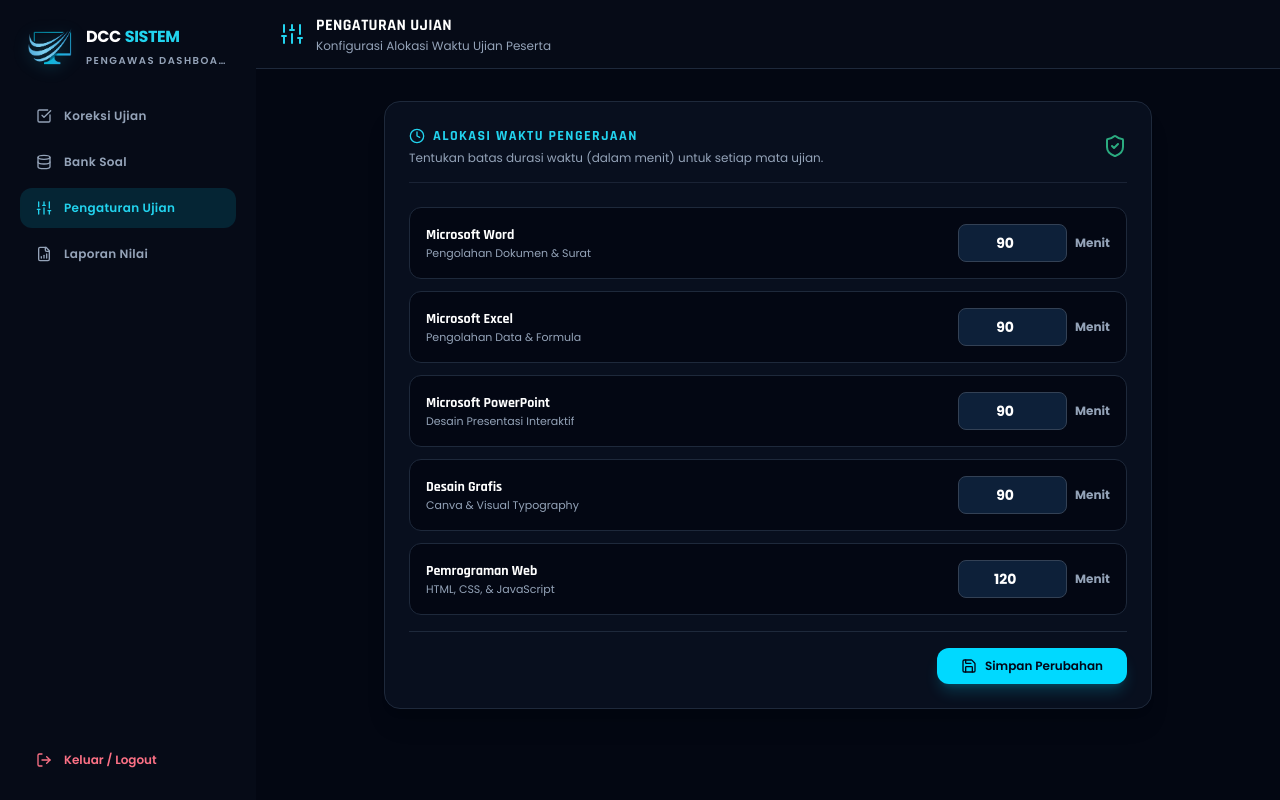
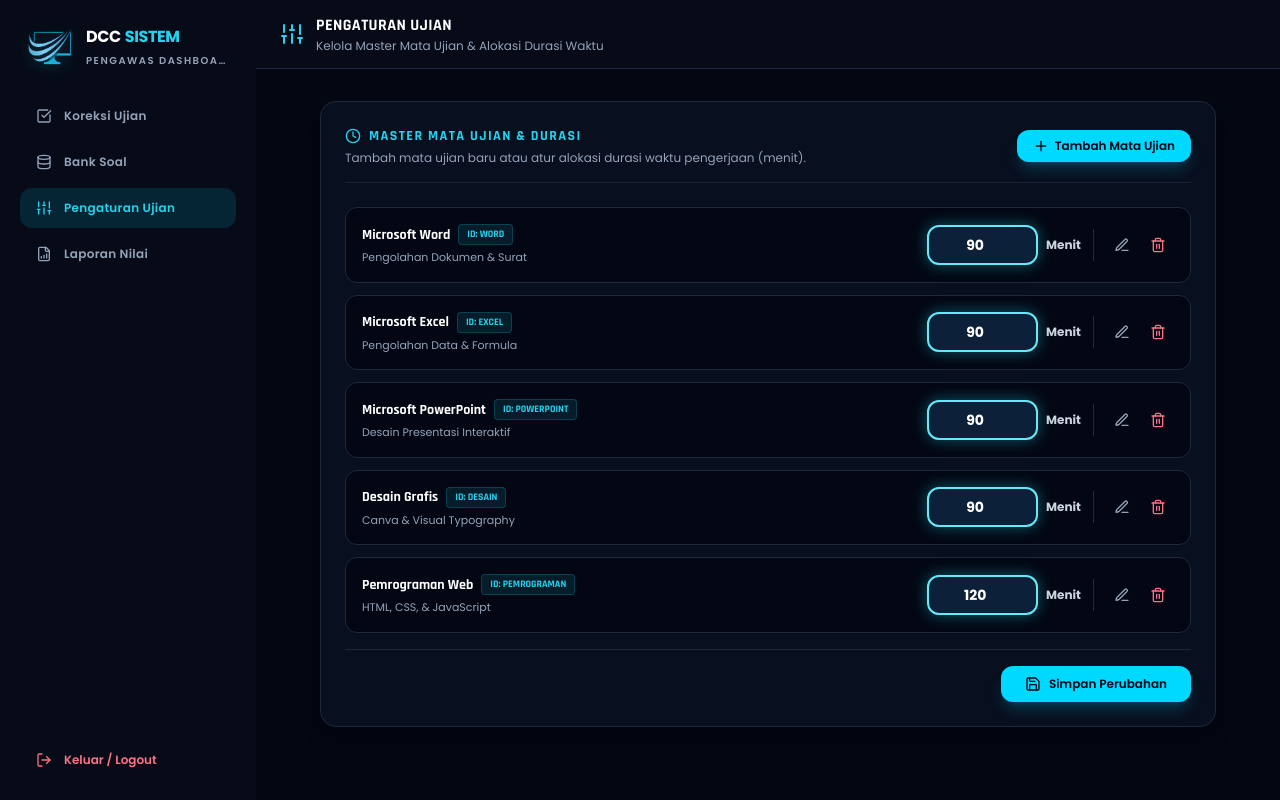
Before and after one commit to dcc-daruttaufiq/dcc-cbt-system, a React (Vite) app in the folder client/: page /pengaturan-ujian in a window 1280 px wide. Built offline with nearby package versions, Linux system fonts and the light colour scheme; no server answers; the database is empty.

Commit message:
mata ujian +

```diff
--- a/client/src/pages/PengaturanUjian.jsx
+++ b/client/src/pages/PengaturanUjian.jsx
@@ -4,30 +4,29 @@
 import Navbar from '../components/ui/Navbar';
 import Button from '../components/ui/Button';
 import Input from '../components/ui/Input';
-import { Sliders, Clock, Save, CheckCircle2, AlertCircle, ShieldCheck } from 'lucide-react';
+import { Sliders, Clock, Save, CheckCircle2, AlertCircle, ShieldCheck, Plus, Trash2, Edit3, X, BookOpen } from 'lucide-react';
+import { motion, AnimatePresence } from 'framer-motion';
 
-const KATALOG_KATEGORI = [
-  { id: 'word', nama: 'Microsoft Word', desc: 'Pengolahan Dokumen & Surat' },
-  { id: 'excel', nama: 'Microsoft Excel', desc: 'Pengolahan Data & Formula' },
-  { id: 'powerpoint', nama: 'Microsoft PowerPoint', desc: 'Desain Presentasi Interaktif' },
-  { id: 'desain', nama: 'Desain Grafis', desc: 'Canva & Visual Typography' },
-  { id: 'pemrograman', nama: 'Pemrograman Web', desc: 'HTML, CSS, & JavaScript' }
+const DEFAULT_KATALOG = [
+  { id: 'word', nama: 'Microsoft Word', desc: 'Pengolahan Dokumen & Surat', durasi: 90 },
+  { id: 'excel', nama: 'Microsoft Excel', desc: 'Pengolahan Data & Formula', durasi: 90 },
+  { id: 'powerpoint', nama: 'Microsoft PowerPoint', desc: 'Desain Presentasi Interaktif', durasi: 90 },
+  { id: 'desain', nama: 'Desain Grafis', desc: 'Canva & Visual Typography', durasi: 90 },
+  { id: 'pemrograman', nama: 'Pemrograman Web', desc: 'HTML, CSS, & JavaScript', durasi: 120 }
 ];
 
 export default function PengaturanUjian() {
-  const [durasiUjian, setDurasiUjian] = useState({
-    word: 90,
-    excel: 90,
-    powerpoint: 90,
-    desain: 90,
-    pemrograman: 120
-  });
-
+  const [katalogMapel, setKatalogMapel] = useState(DEFAULT_KATALOG);
   const [isLoading, setIsLoading] = useState(true);
   const [isSaving, setIsSaving] = useState(false);
   const [message, setMessage] = useState({ type: '', text: '' });
 
-  const menuPanitia = [
+  // State Modal Form Tambah/Edit
+  const [isModalOpen, setIsModalOpen] = useState(false);
+  const [editingId, setEditingId] = useState(null);
+  const [formMapel, setFormMapel] = useState({ id: '', nama: '', desc: '', durasi: 90 });
+
+  const menuPengawas = [
     { label: 'Koreksi Ujian', path: '/dashboard-panitia', icon: '📊' },
     { label: 'Bank Soal', path: '/bank-soal', icon: '📚' },
     { label: 'Pengaturan Ujian', path: '/pengaturan-ujian', icon: '⚙️' },
@@ -41,19 +40,21 @@
       const { data, error } = await supabase
         .from(TABLES.PENGATURAN_UJIAN || 'pengaturan_ujian')
         .select('*')
-        .eq('key', 'durasi_ujian_menit')
+        .eq('key', 'katalog_mata_ujian')
         .maybeSingle();
 
       if (!error && data && data.value) {
         const parsed = typeof data.value === 'string' ? JSON.parse(data.value) : data.value;
-        setDurasiUjian(prev => ({ ...prev, ...parsed }));
-        localStorage.setItem('dcc_durasi_ujian', JSON.stringify(parsed));
+        if (Array.isArray(parsed) && parsed.length > 0) {
+          setKatalogMapel(parsed);
+          localStorage.setItem('dcc_katalog_mapel', JSON.stringify(parsed));
+        }
       }
     } catch (err) {
-      console.warn('Membaca durasi dari cache lokal...', err);
-      const local = localStorage.getItem('dcc_durasi_ujian');
+      console.warn('Membaca katalog dari cache lokal...', err);
+      const local = localStorage.getItem('dcc_katalog_mapel');
       if (local) {
-        try { setDurasiUjian(JSON.parse(local)); } catch (e) {}
+        try { setKatalogMapel(JSON.parse(local)); } catch (e) {}
       }
     } finally {
       setIsLoading(false);
@@ -64,67 +65,129 @@
     loadPengaturan();
   }, []);
 
-  // Simpan Pengaturan ke Supabase Cloud
+  // Simpan Katalog Mata Ujian ke Supabase Cloud
   const handleSimpan = async (e) => {
-    e.preventDefault();
+    if (e) e.preventDefault();
     setIsSaving(true);
     setMessage({ type: '', text: '' });
 
     try {
-      localStorage.setItem('dcc_durasi_ujian', JSON.stringify(durasiUjian));
+      localStorage.setItem('dcc_katalog_mapel', JSON.stringify(katalogMapel));
 
       const { error } = await supabase
         .from(TABLES.PENGATURAN_UJIAN || 'pengaturan_ujian')
         .upsert({
-          key: 'durasi_ujian_menit',
-          value: JSON.stringify(durasiUjian),
+          key: 'katalog_mata_ujian',
+          value: JSON.stringify(katalogMapel),
           updated_at: new Date().toISOString()
         }, { onConflict: 'key' });
 
       if (error) throw error;
 
-      setMessage({ type: 'success', text: 'Pengaturan durasi ujian berhasil disimpan ke Supabase Cloud!' });
+      setMessage({ type: 'success', text: 'Pengaturan mata ujian & durasi berhasil disimpan!' });
     } catch (err) {
       console.error('Gagal menyimpan ke Cloud:', err);
-      setMessage({ type: 'warning', text: 'Tersimpan di Lokal. Pastikan SQL Editor Supabase sudah dijalankan.' });
+      setMessage({ type: 'warning', text: 'Tersimpan di Lokal. Pastikan database Supabase terhubung.' });
     } finally {
       setIsSaving(false);
     }
   };
 
+  // Handler Durasi Per-Item
+  const handleDurasiChange = (id, val) => {
+    setKatalogMapel(prev => prev.map(m => m.id === id ? { ...m, durasi: val } : m));
+  };
+
+  // Buka Modal Tambah
+  const openAddModal = () => {
+    setEditingId(null);
+    setFormMapel({ id: '', nama: '', desc: '', durasi: 90 });
+    setIsModalOpen(true);
+  };
+
+  // Buka Modal Edit
+  const openEditModal = (item) => {
+    setEditingId(item.id);
+    setFormMapel({ ...item });
+    setIsModalOpen(true);
+  };
+
+  // Hapus Mata Ujian
+  const handleDeleteMapel = (id, nama) => {
+    if (katalogMapel.length <= 1) {
+      return alert('Sistem harus memiliki minimal 1 Mata Ujian!');
+    }
+    if (!confirm(`Apakah Anda yakin ingin menghapus Mata Ujian "${nama}"?`)) return;
+
+    const updated = katalogMapel.filter(m => m.id !== id);
+    setKatalogMapel(updated);
+    localStorage.setItem('dcc_katalog_mapel', JSON.stringify(updated));
+  };
+
+  // Submit Modal Form (Tambah / Edit)
+  const handleSaveModal = (e) => {
+    e.preventDefault();
+    if (!formMapel.nama.trim()) return alert('Nama Mata Ujian wajib diisi!');
+
+    const generatedId = formMapel.id.trim()
+      ? formMapel.id.toLowerCase().replace(/[^a-z0-9]/g, '')
+      : formMapel.nama.toLowerCase().replace(/[^a-z0-9]/g, '');
+
+    if (!editingId && katalogMapel.some(m => m.id === generatedId)) {
+      return alert('ID / Kode Mata Ujian ini sudah digunakan! Gunakan nama yang berbeda.');
+    }
+
+    let updatedList = [];
+    if (editingId) {
+      updatedList = katalogMapel.map(m => m.id === editingId ? { ...formMapel, id: editingId } : m);
+    } else {
+      updatedList = [...katalogMapel, { ...formMapel, id: generatedId }];
+    }
+
+    setKatalogMapel(updatedList);
+    localStorage.setItem('dcc_katalog_mapel', JSON.stringify(updatedList));
+    setIsModalOpen(false);
+  };
+
   return (
     <div className="flex min-h-screen bg-[#030712] text-slate-100 font-sans">
-      <Sidebar links={menuPanitia} userRole="Pengawas" />
+      <Sidebar links={menuPengawas} userRole="Pengawas" />
 
-      <div className="flex-1 flex flex-col min-w-0">
+      <div className="flex-1 flex flex-col min-w-0 font-sans">
         <Navbar>
           <div className="flex items-center gap-3">
             <Sliders className="text-cyan-400 w-6 h-6" />
             <div>
               <h1 className="text-base font-display font-bold text-white tracking-wide">PENGATURAN UJIAN</h1>
-              <p className="text-xs text-slate-400">Konfigurasi Alokasi Waktu Ujian Peserta</p>
+              <p className="text-xs text-slate-400 font-sans">Kelola Master Mata Ujian & Alokasi Durasi Waktu</p>
             </div>
           </div>
         </Navbar>
 
         <main className="p-6 md:p-8 flex-1 overflow-y-auto">
-          <div className="max-w-3xl mx-auto space-y-6">
+          <div className="max-w-4xl mx-auto space-y-6">
 
             <div className="p-6 bg-[#0d1527]/60 border border-slate-800 rounded-2xl space-y-6 shadow-xl">
-              <div className="border-b border-slate-800/80 pb-4 flex items-center justify-between">
+              <div className="border-b border-slate-800/80 pb-4 flex flex-col sm:flex-row sm:items-center justify-between gap-4">
                 <div>
                   <h2 className="text-sm font-display font-bold text-cyan-400 uppercase tracking-widest flex items-center gap-2">
-                    <Clock className="w-4 h-4" /> ALOKASI WAKTU PENGERJAAN
+                    <Clock className="w-4 h-4" /> MASTER MATA UJIAN & DURASI
                   </h2>
-                  <p className="text-xs text-slate-400 mt-1">
-                    Tentukan batas durasi waktu (dalam menit) untuk setiap mata ujian.
+                  <p className="text-xs text-slate-400 mt-1 font-sans">
+                    Tambah mata ujian baru atau atur alokasi durasi waktu pengerjaan (menit).
                   </p>
                 </div>
-                <ShieldCheck className="w-6 h-6 text-emerald-400 opacity-80" />
+
+                <Button
+                  onClick={openAddModal}
+                  className="bg-cyan-400 hover:bg-cyan-300 text-slate-950 font-display font-bold text-xs px-4 py-2 border-0 rounded-xl flex items-center gap-1.5 w-fit"
+                >
+                  <Plus className="w-4 h-4" /> Tambah Mata Ujian
+                </Button>
               </div>
 
               {message.text && (
-                <div className={`p-3.5 rounded-xl text-xs flex items-center gap-2.5 border ${
+                <div className={`p-3.5 rounded-xl text-xs flex items-center gap-2.5 border font-sans ${
                   message.type === 'success'
                     ? 'bg-emerald-500/10 border-emerald-500/30 text-emerald-400'
                     : 'bg-amber-500/10 border-amber-500/30 text-amber-400'
@@ -135,30 +198,56 @@
               )}
 
               {isLoading ? (
-                <div className="p-8 text-center text-xs text-slate-500">Memuat konfigurasi durasi...</div>
+                <div className="p-8 text-center text-xs text-slate-500 font-sans">Memuat katalog mata ujian...</div>
               ) : (
                 <form onSubmit={handleSimpan} className="space-y-4">
                   <div className="grid grid-cols-1 gap-3">
-                    {KATALOG_KATEGORI.map((kat) => (
-                      <div key={kat.id} className="p-4 rounded-xl bg-[#030712]/90 border border-slate-800 flex items-center justify-between gap-4">
-                        <div>
+                    {katalogMapel.map((kat) => (
+                      <div key={kat.id} className="p-4 rounded-xl bg-[#030712]/90 border border-slate-800 flex flex-col sm:flex-row sm:items-center justify-between gap-4">
+                        <div className="space-y-1">
+                          <div className="flex items-center gap-2">
                             <h3 className="font-display font-bold text-sm text-white">{kat.nama}</h3>
-                          <p className="text-[11px] text-slate-400">{kat.desc}</p>
+                            <span className="text-[10px] text-cyan-400 bg-cyan-400/10 border border-cyan-400/20 px-2 py-0.5 rounded font-display font-bold uppercase">
+                              ID: {kat.id}
+                            </span>
+                          </div>
+                          <p className="text-[11px] text-slate-400 font-sans">{kat.desc}</p>
                         </div>
 
+                        <div className="flex items-center gap-3 self-end sm:self-center">
                           <div className="flex items-center gap-2">
                             <Input
                               type="number"
                               min="5"
                               max="360"
-                            value={durasiUjian[kat.id] || 90}
+                              value={kat.durasi || 90}
                               onChange={(e) => {
                                 const val = parseInt(e.target.value) || 0;
-                              setDurasiUjian(prev => ({ ...prev, [kat.id]: val }));
+                                handleDurasiChange(kat.id, val);
                               }}
-                            className="w-24 text-center font-display font-bold text-cyan-400 text-sm py-2 bg-[#0d1527] border-slate-700"
+                              className="w-20 text-center font-display font-extrabold text-slate-950 text-sm py-1.5 bg-cyan-400 border-2 border-cyan-300 focus:bg-cyan-300 focus:border-cyan-200 focus:outline-none shadow-[0_0_15px_rgba(34,211,238,0.4)] rounded-xl transition-all"
                             />
-                          <span className="text-xs text-slate-400 font-sans font-bold">Menit</span>
+                            <span className="text-xs text-slate-300 font-sans font-bold">Menit</span>
+                          </div>
+
+                          <div className="flex items-center gap-1 border-l border-slate-800 pl-3">
+                            <button
+                              type="button"
+                              onClick={() => openEditModal(kat)}
+                              className="p-2 rounded-lg text-slate-400 hover:text-cyan-400 hover:bg-slate-800 transition"
+                              title="Edit Mata Ujian"
+                            >
+                              <Edit3 className="w-4 h-4" />
+                            </button>
+                            <button
+                              type="button"
+                              onClick={() => handleDeleteMapel(kat.id, kat.nama)}
+                              className="p-2 rounded-lg text-rose-400 hover:bg-rose-500/10 transition"
+                              title="Hapus Mata Ujian"
+                            >
+                              <Trash2 className="w-4 h-4" />
+                            </button>
+                          </div>
                         </div>
                       </div>
                     ))}
@@ -180,6 +269,67 @@
           </div>
         </main>
       </div>
+
+      {/* MODAL INPUT / EDIT MATA UJIAN */}
+      <AnimatePresence>
+        {isModalOpen && (
+          <div className="fixed inset-0 z-50 flex items-center justify-center p-4 overflow-y-auto font-sans">
+            <motion.div initial={{ opacity: 0 }} animate={{ opacity: 1 }} exit={{ opacity: 0 }} className="absolute inset-0 bg-black/70 backdrop-blur-md" onClick={() => setIsModalOpen(false)} />
+
+            <motion.div initial={{ opacity: 0, scale: 0.95 }} animate={{ opacity: 1, scale: 1 }} exit={{ opacity: 0, scale: 0.95 }} className="relative bg-[#0d1527] border border-slate-800 rounded-2xl max-w-md w-full p-6 space-y-5 text-white">
+              <div className="flex items-center justify-between pb-3 border-b border-slate-800/60">
+                <h3 className="font-display text-base font-bold text-cyan-400 uppercase tracking-wider flex items-center gap-2">
+                  <BookOpen className="w-4 h-4" /> {editingId ? 'EDIT MATA UJIAN' : 'TAMBAH MATA UJIAN'}
+                </h3>
+                <button onClick={() => setIsModalOpen(false)} className="text-slate-400 hover:text-white"><X className="w-5 h-5" /></button>
+              </div>
+
+              <form onSubmit={handleSaveModal} className="space-y-4">
+                <div>
+                  <label className="text-xs font-display font-bold text-slate-300 mb-1.5 block uppercase">Nama Mata Ujian</label>
+                  <Input
+                    placeholder="Contoh: Adobe Photoshop"
+                    value={formMapel.nama}
+                    onChange={(e) => setFormMapel({ ...formMapel, nama: e.target.value })}
+                    required
+                    className="bg-[#030712]/60 border-slate-800 text-sm rounded-xl font-sans"
+                  />
+                </div>
+
+                <div>
+                  <label className="text-xs font-display font-bold text-slate-300 mb-1.5 block uppercase">Deskripsi Singkat</label>
+                  <Input
+                    placeholder="Contoh: Desain Grafis & Manipulasi Foto"
+                    value={formMapel.desc}
+                    onChange={(e) => setFormMapel({ ...formMapel, desc: e.target.value })}
+                    className="bg-[#030712]/60 border-slate-800 text-sm rounded-xl font-sans"
+                  />
+                </div>
+
+                <div>
+                  <label className="text-xs font-display font-bold text-slate-300 mb-1.5 block uppercase">Durasi Default (Menit)</label>
+                  <Input
+                    type="number"
+                    min="5"
+                    max="360"
+                    value={formMapel.durasi}
+                    onChange={(e) => setFormMapel({ ...formMapel, durasi: parseInt(e.target.value) || 0 })}
+                    required
+                    className="bg-[#030712]/60 border-slate-800 text-sm rounded-xl font-sans"
+                  />
+                </div>
+
+                <div className="flex items-center justify-end gap-3 pt-3 border-t border-slate-800/60">
+                  <Button variant="outline" type="button" onClick={() => setIsModalOpen(false)} className="bg-slate-800 text-xs border-0 font-sans">Batal</Button>
+                  <Button type="submit" className="bg-cyan-400 hover:bg-cyan-300 text-slate-950 font-display font-bold text-xs border-0">
+                    <Save className="w-4 h-4 mr-1.5" /> Simpan Mata Ujian
+                  </Button>
+                </div>
+              </form>
+            </motion.div>
+          </div>
+        )}
+      </AnimatePresence>
     </div>
   );
 }
```
Also changed, not shown: client/src/pages/Laporan.jsx (+16 -14 lines). Lines whose indentation alone changed are shown as unchanged.
